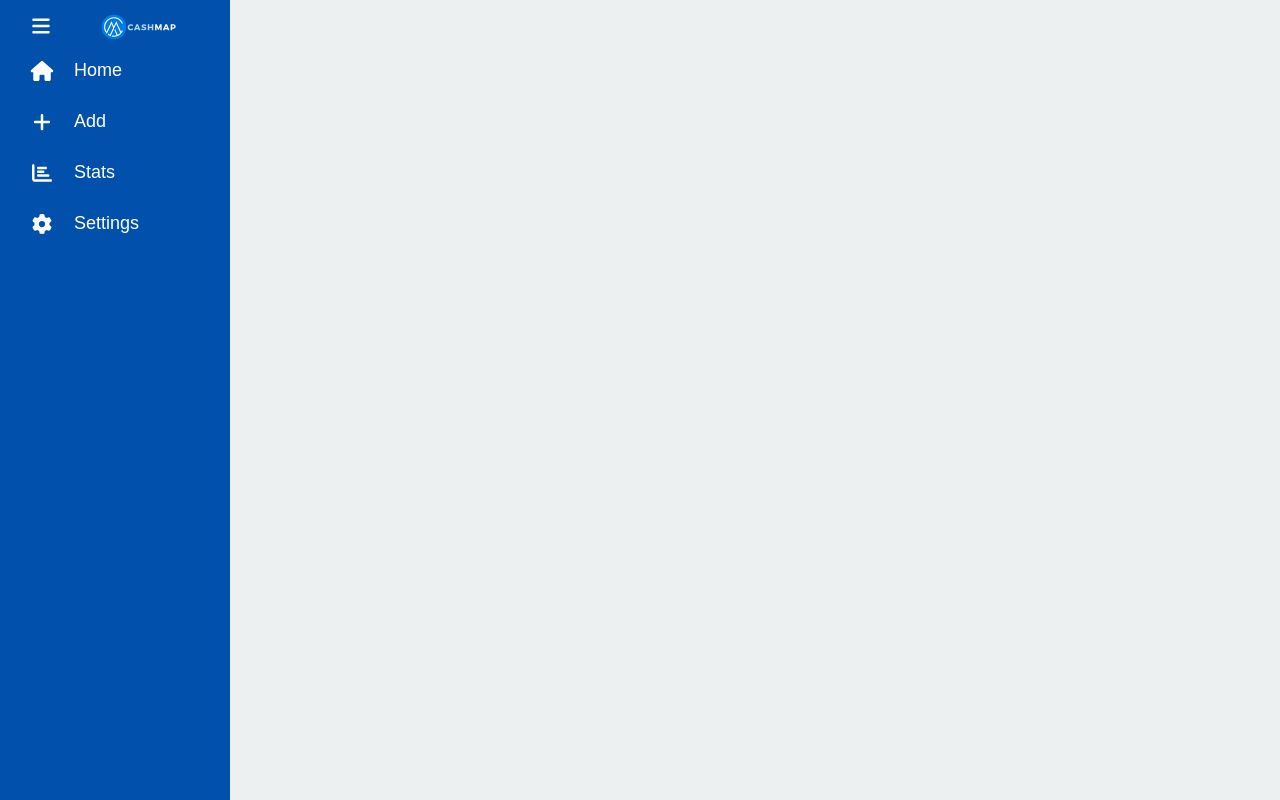
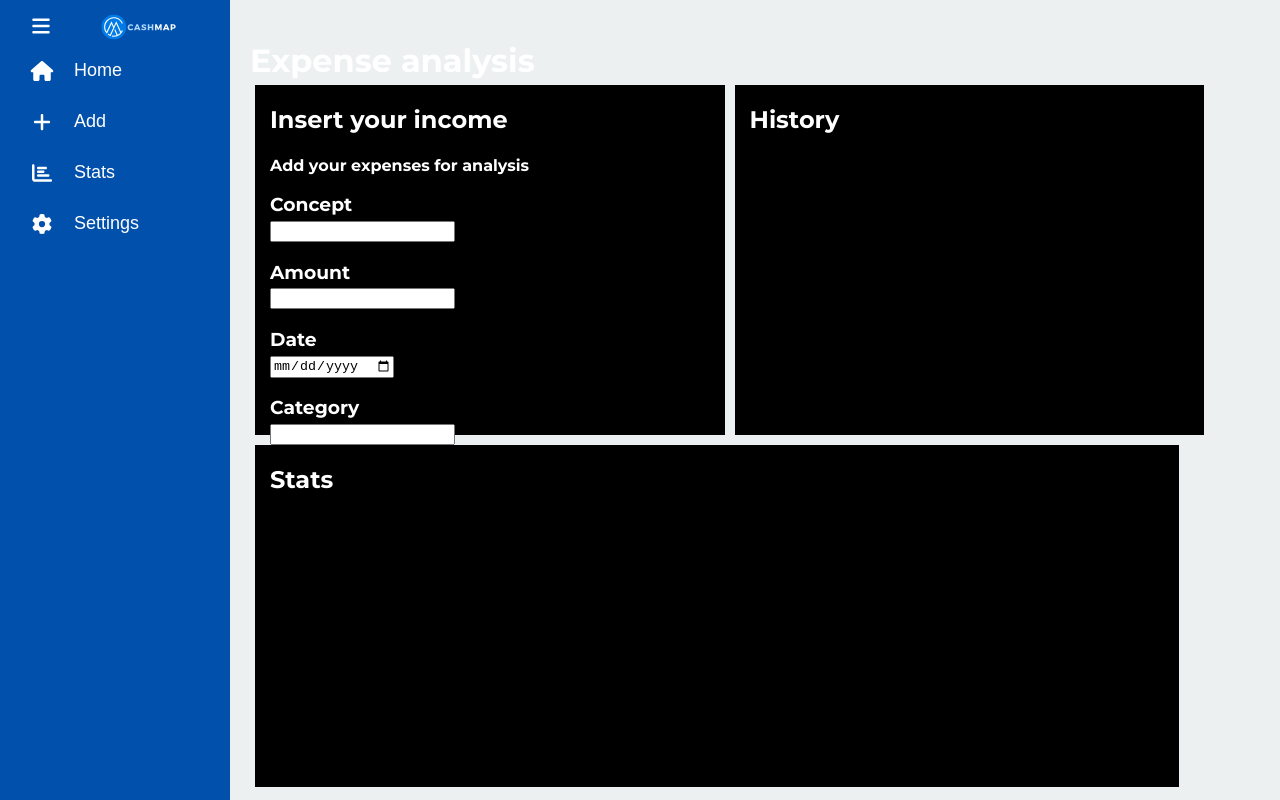
Before and after one commit to MathiasHv18/CashMap, a React (Vite) app in the folder frontend/: page /mainPage in a window 1280 px wide. Built offline with nearby package versions, Linux system fonts and the light colour scheme.

Commit message:
Home pre pre pre pre

```diff
--- /dev/null
+++ b/frontend/src/pages/Home/Home.css
@@ -0,0 +1,57 @@
+.Home_outerBox {
+  display: flex;
+  width: 100%;
+  height: 100%;
+  flex-wrap: wrap;
+  color: white;
+  font-family: "Montserrat", serif;
+}
+
+.Home_tittle {
+  display: block;
+  width: 100%;
+  height: auto;
+  margin-bottom: 0px;
+}
+
+.Home_h3 {
+  margin-bottom: 1%;
+}
+
+.Home_input {
+  margin-top: 0px;
+}
+
+.Home_subtittle {
+  margin-bottom: 0px;
+}
+
+.Home_h4{
+    padding: 0px;
+    margin-bottom: 1px;
+}
+
+.Home_history,
+.Home_stats,
+.Home_inputBox {
+  padding-left: 15px;
+  margin: 5px;
+  background-color: black;
+}
+
+.Home_inputBox {
+  width: 45%;
+  height: 46%;
+}
+
+.Home_history {
+  width: 45%;
+  height: 46%;
+}
+
+.Home_stats {
+  width: 90%;
+  height: 45%;
+  background-color: black;
+  margin: 5px;
+}
--- /dev/null
+++ b/frontend/src/pages/Home/Home.tsx
@@ -0,0 +1,31 @@
+import React, { useState } from "react";
+import "./Home.css";
+
+function Home() {
+  return (
+    <div className="Home_outerBox">
+      <h1 className="Home_tittle">Expense analysis</h1>
+      <div className="Home_inputBox">
+        <h2 className="Home_subtittle">Insert your income </h2>
+        <h4 className="Home_h4">Add your expenses for analysis</h4>
+        <h3 className="Home_h3">Concept</h3>
+        <input className="Home_input" type="text" />
+        <h3 className="Home_h3">Amount</h3>
+        <input className="Home_input" type="number" />
+        <h3 className="Home_h3">Date</h3>
+        <input className="Home_input" type="date" />
+        <h3 className="Home_h3">Category</h3>
+        <input className="Home_input" type="text" /> <br />
+        <button>Add</button>
+      </div>
+      <div className="Home_history">
+        <h2 className="Home_subtittle">History</h2>
+      </div>
+      <div className="Home_stats">
+        <h2 className="Home_subtittle">Stats</h2>
+      </div>
+    </div>
+  );
+}
+
+export default Home;
--- a/frontend/src/pages/appMain/AppMain.css
+++ b/frontend/src/pages/appMain/AppMain.css
@@ -1,3 +1,4 @@
+
 /* Diseño principal */
 .AppMain_outerBox {
   display: flex;
--- a/frontend/src/pages/appMain/AppMain.tsx
+++ b/frontend/src/pages/appMain/AppMain.tsx
@@ -1,6 +1,7 @@
 import React, { useState } from "react";
 import "./AppMain.css";
 import Sidebar from "../../components/layouts/Sidebar/Sidebar";
+import Home from "../Home/Home";
 
 function AppMain() {
   const [isSidebarCollapsed, setIsSidebarCollapsed] = useState(false);
@@ -12,7 +13,9 @@ function AppMain() {
   return (
     <div className="AppMain_outerBox">
       <Sidebar isCollapsed={isSidebarCollapsed} onToggle={toggleSidebar} />
-      <main className="AppMain_content"></main>
+      <main className="AppMain_content">
+        <Home />
+      </main>
     </div>
   );
 }
```
